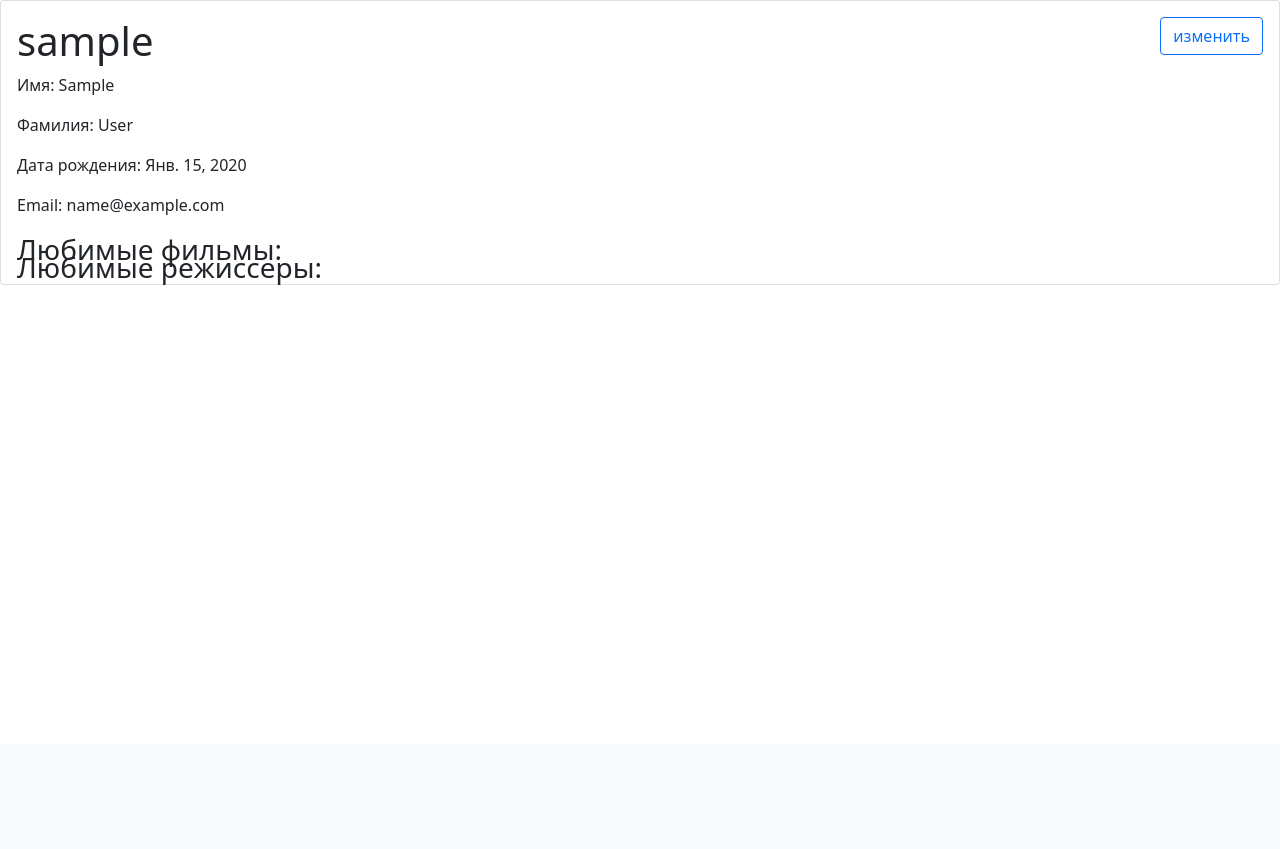
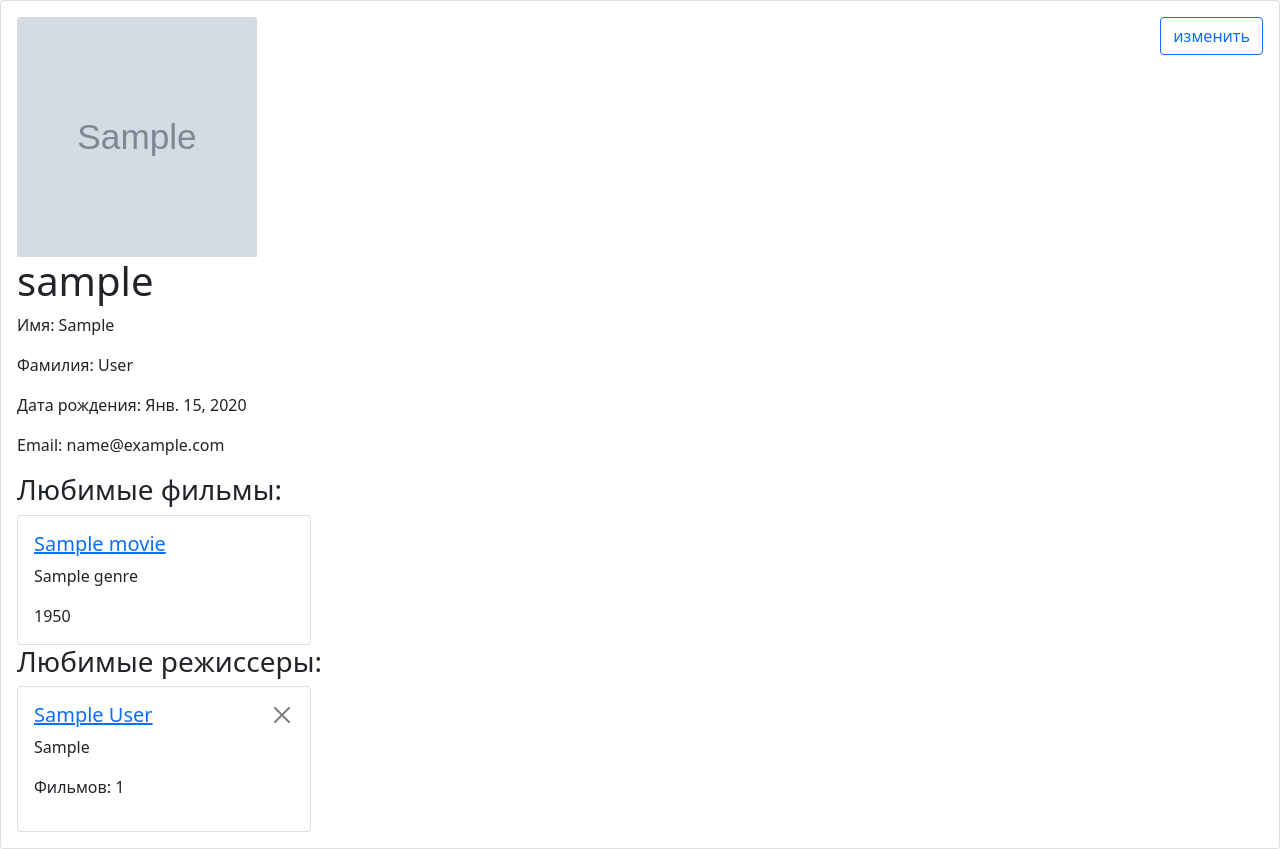
Before and after one commit to Limenomen/Django_test_project, a Django app: page /accounts/1/ in a window 1280 px wide. Shown: the part 56-905 px from the top of the page. Before the commit the page ends 341 px from the top, so only its background shows below. Run offline with Django 3.2, Linux system fonts and the light colour scheme; tables that the repository leaves empty hold one stand-in row (values such as "Sample post"); grey boxes marked "Sample" are stand-in pictures; some libraries are stand-ins or nearby versions.

Commit message:
исправлена страница профиля

```diff
--- a/accounts/templates/accounts/user_detail.html
+++ b/accounts/templates/accounts/user_detail.html
@@ -7,6 +7,9 @@
                     onclick="location.href=''" type="button"
                     style="float: right;">изменить
             </button>
+            {% if user.profile.image %}
+             <img class="card-img-top" src="{{ user.profile.image.url }}" style="width: 15rem; height: 15rem; object-fit: cover;">
+            {% endif %}
             <h1>{{ user }}</h1>
             <p>Имя: {{ user.first_name }}</p>
             <p>Фамилия: {{ user.last_name }}</p>
@@ -15,7 +18,7 @@
 
             <h3>Любимые фильмы:</h3>
             <div class="row row-cols-2 row-cols-md-4 g-4">
-                {% for movie in user.profile.favorite_movies_set.all %}
+                {% for movie in user.profile.favorite_movies.all %}
                 <div class="col">
                     <div class="card">
                         <div class="card-body">
@@ -30,7 +33,7 @@
             </div>
             <h3>Любимые режиссеры:</h3>
             <div class="row row-cols-2 row-cols-md-4 g-4">
-                {% for director in user.profile.favorite_directors_set.all %}
+                {% for director in user.profile.favorite_directors.all %}
                 <div class="col">
                     <div class="card">
                         <div class="card-body">
```
